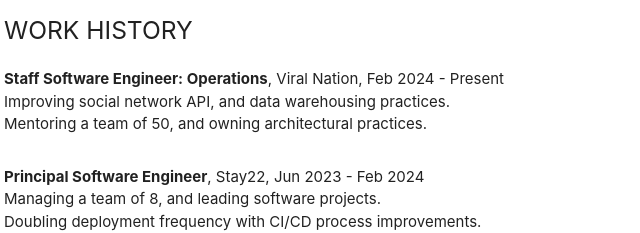
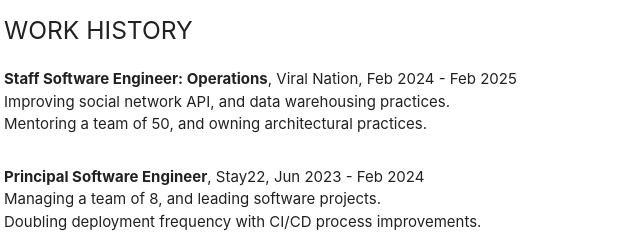
Before and after one commit to kspaans/resume, a plain HTML site: page index.html in a window 1280 px wide. Shown: the part 307-540 px from the top of the page, 188-828 px from the left. Drawn offline with nearby package versions, Linux system fonts and the light colour scheme.

Commit message:
feat(resume): update VN

```diff
--- a/index.html
+++ b/index.html
@@ -1,5 +1,5 @@
 <!--
-Updated Feb 2024 for Viral Nation
+Updated Feb 2025 for Viral Nation
 -->
 
 <html>
@@ -38,7 +38,7 @@ Updated Feb 2024 for Viral Nation
 
 	<h5>WORK HISTORY</h5>
   <div class="section">
-    <b>Staff Software Engineer: Operations</b>, Viral Nation, Feb 2024 - Present <br>
+    <b>Staff Software Engineer: Operations</b>, Viral Nation, Feb 2024 - Feb 2025 <br>
     Improving social network API, and data warehousing practices. <br>
     Mentoring a team of 50, and owning architectural practices.
 	</div>
```
